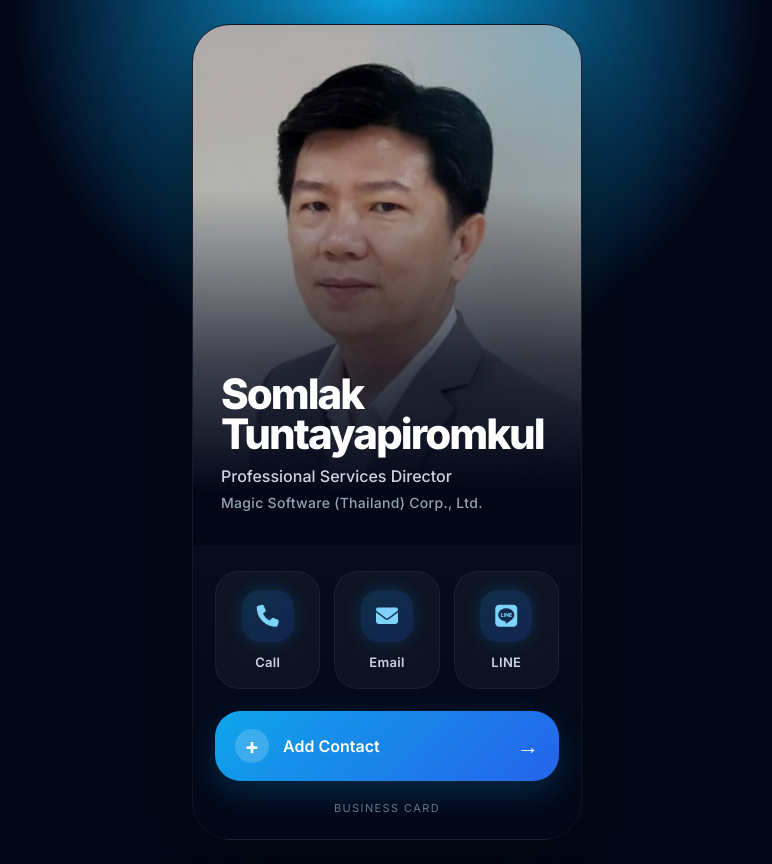
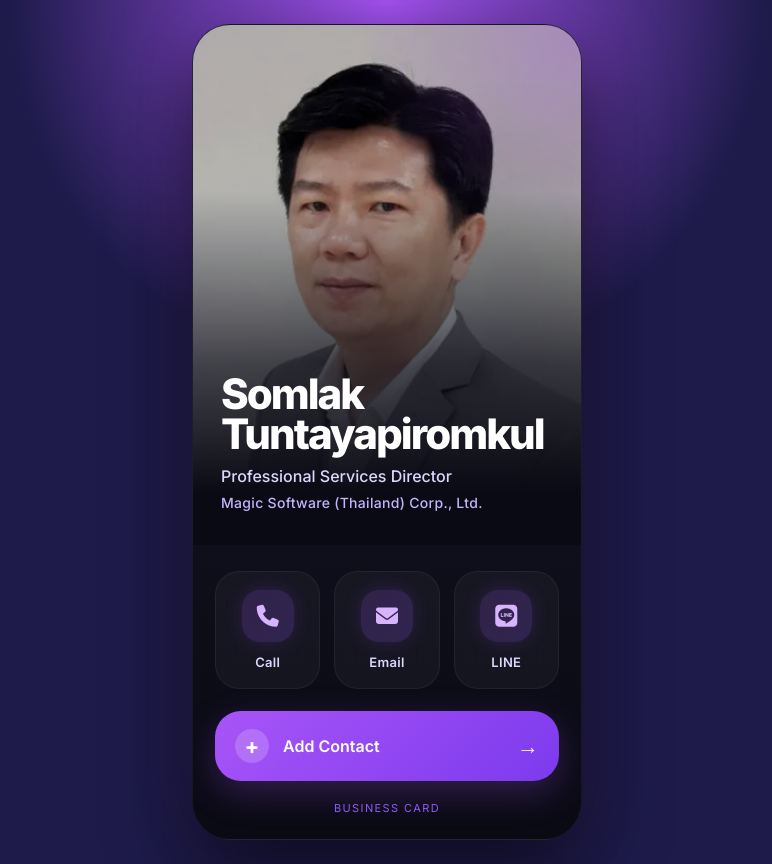
Before and after one commit to ruangrit02770/somlak_card, a plain HTML site: page index.html in a window 1280 px wide. Shown: the whole page, without its empty margins (253-1025 px from the left). Drawn offline with Linux system fonts and the light colour scheme.

Commit message:
Update index.html

```diff
--- a/index.html
+++ b/index.html
@@ -40,8 +40,8 @@
 
         radial-gradient(
           circle at top,
-          #0ea5e9 0%,
-          #020617 35%
+          #a855f7 0%,
+          #1e1b4b 35%
         ),
 
         #020617;
@@ -67,8 +67,8 @@
       background:
         linear-gradient(
           180deg,
-          rgba(15,23,42,.98),
-          rgba(2,6,23,1)
+          rgba(24,24,40,.98),
+          rgba(10,10,20,1)
         );
 
       border-radius:38px;
@@ -79,8 +79,8 @@
         1px solid rgba(255,255,255,.05);
 
       box-shadow:
-        0 30px 80px rgba(0,0,0,.65),
-        0 0 60px rgba(56,189,248,.08);
+        0 30px 80px rgba(0,0,0,.7),
+        0 0 60px rgba(168,85,247,.15);
 
       position:relative;
     }
@@ -121,14 +121,14 @@
 
         linear-gradient(
           to top,
-          rgba(2,6,23,1) 10%,
-          rgba(2,6,23,.72) 35%,
-          rgba(2,6,23,.10) 68%
+          rgba(10,10,20,1) 10%,
+          rgba(10,10,20,.72) 35%,
+          rgba(10,10,20,.10) 68%
         ),
 
         radial-gradient(
           circle at top right,
-          rgba(56,189,248,.35),
+          rgba(168,85,247,.35),
           transparent 35%
         );
     }
@@ -158,7 +158,7 @@
 
       margin-top:12px;
 
-      color:#cbd5e1;
+      color:#ddd6fe;
 
       font-size:16px;
 
@@ -169,7 +169,7 @@
 
       margin-top:8px;
 
-      color:#94a3b8;
+      color:#c4b5fd;
 
       font-size:14px;
 
@@ -249,24 +249,24 @@
       background:
         linear-gradient(
           135deg,
-          rgba(14,165,233,.18),
-          rgba(37,99,235,.22)
+          rgba(168,85,247,.18),
+          rgba(139,92,246,.22)
         );
 
       box-shadow:
-        0 0 18px rgba(14,165,233,.18);
+        0 0 18px rgba(168,85,247,.18);
     }
 
     .icon-bg i{
 
       font-size:22px;
 
-      color:#7dd3fc;
+      color:#d8b4fe;
     }
 
     .icon-btn small{
 
-      color:#cbd5e1;
+      color:#ddd6fe;
 
       font-size:13px;
 
@@ -292,8 +292,8 @@
       background:
         linear-gradient(
           135deg,
-          #0ea5e9,
-          #2563eb
+          #a855f7,
+          #7c3aed
         );
 
       color:white;
@@ -301,7 +301,7 @@
       transition:.25s;
 
       box-shadow:
-        0 12px 35px rgba(14,165,233,.22);
+        0 12px 35px rgba(168,85,247,.25);
     }
 
     .save:hover{
@@ -358,7 +358,7 @@
 
       text-align:center;
 
-      color:#64748b;
+      color:#8b5cf6;
 
       font-size:11px;
 
@@ -432,7 +432,7 @@
 
         <a
           class="icon-btn"
-          href="https://line.me/ti/p/bx7jXBOeLi"
+          href="https://line.me/ti/p/xxxx"
           target="_blank"
         >
 
```
